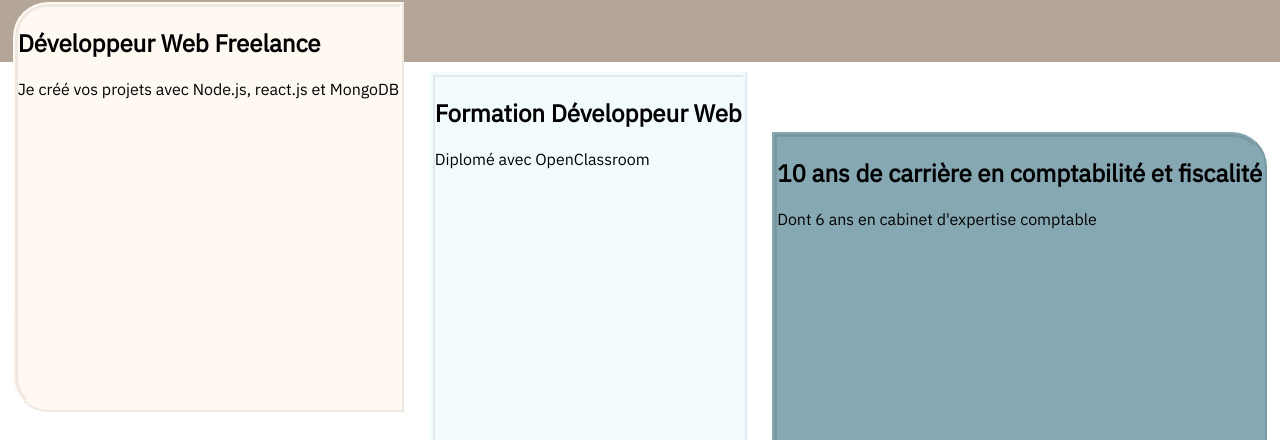
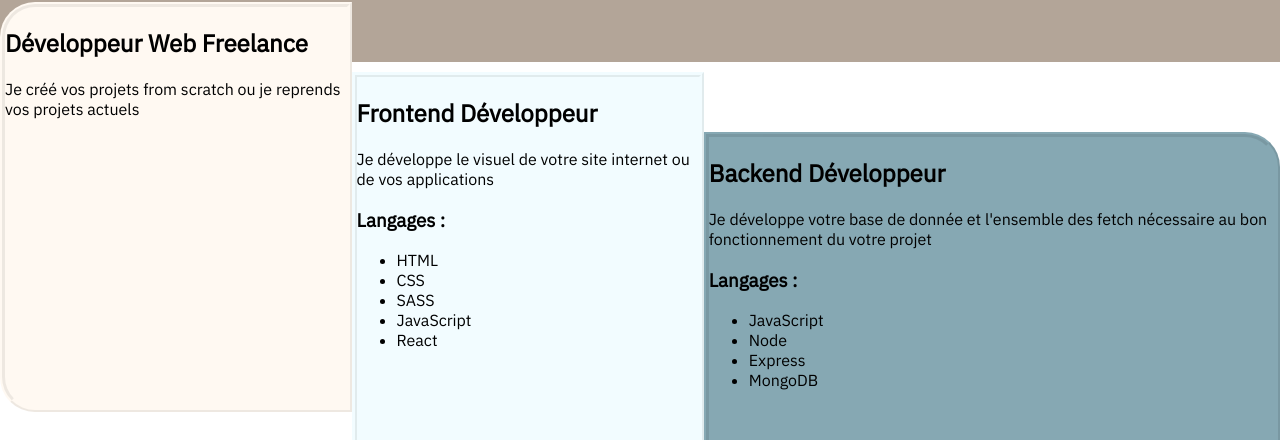
Before and after one commit to M0rgan52/wedev, a React (Create React App) app: page / in a window 1280 px wide. Shown: the part 707-1147 px from the top of the page. Built offline with nearby package versions, Linux system fonts and the light colour scheme.

Commit message:
commit -m "Modification texte partie skill v2"

```diff
--- a/src/components/Career.js
+++ b/src/components/Career.js
@@ -5,15 +5,30 @@ function Career() {
         <div className="career">
             <article className="career-1">
                 <h2>Développeur Web Freelance</h2>
-                <p>Je créé vos projets avec Node.js, react.js et MongoDB</p>
+                <p>Je créé vos projets from scratch ou je reprends vos projets actuels</p>
             </article>
             <article className="career-2">
-                <h2>Formation Développeur Web</h2>
-                <p>Diplomé avec OpenClassroom</p>
+                <h2>Frontend Développeur</h2>
+                <p>Je développe le visuel de votre site internet ou de vos applications</p>
+                <h3>Langages :</h3>
+                <ul>
+                    <li>HTML</li>
+                    <li>CSS</li>
+                    <li>SASS</li>
+                    <li>JavaScript</li>
+                    <li>React</li>
+                </ul>
             </article>
             <article className="career-3">
-                <h2>10 ans de carrière en comptabilité et fiscalité</h2>
-                <p>Dont 6 ans en cabinet d'expertise comptable</p>
+                <h2>Backend Développeur</h2>
+                <p>Je développe votre base de donnée et l'ensemble des fetch nécessaire au bon fonctionnement du votre projet</p>
+                <h3>Langages :</h3>
+                <ul>
+                    <li>JavaScript</li>
+                    <li>Node</li>
+                    <li>Express</li>
+                    <li>MongoDB</li>
+                </ul>
             </article>
 
         </div>
```
Also changed, not shown: src/components/Skills.js (deleted), src/styles/Skills.css (deleted).
